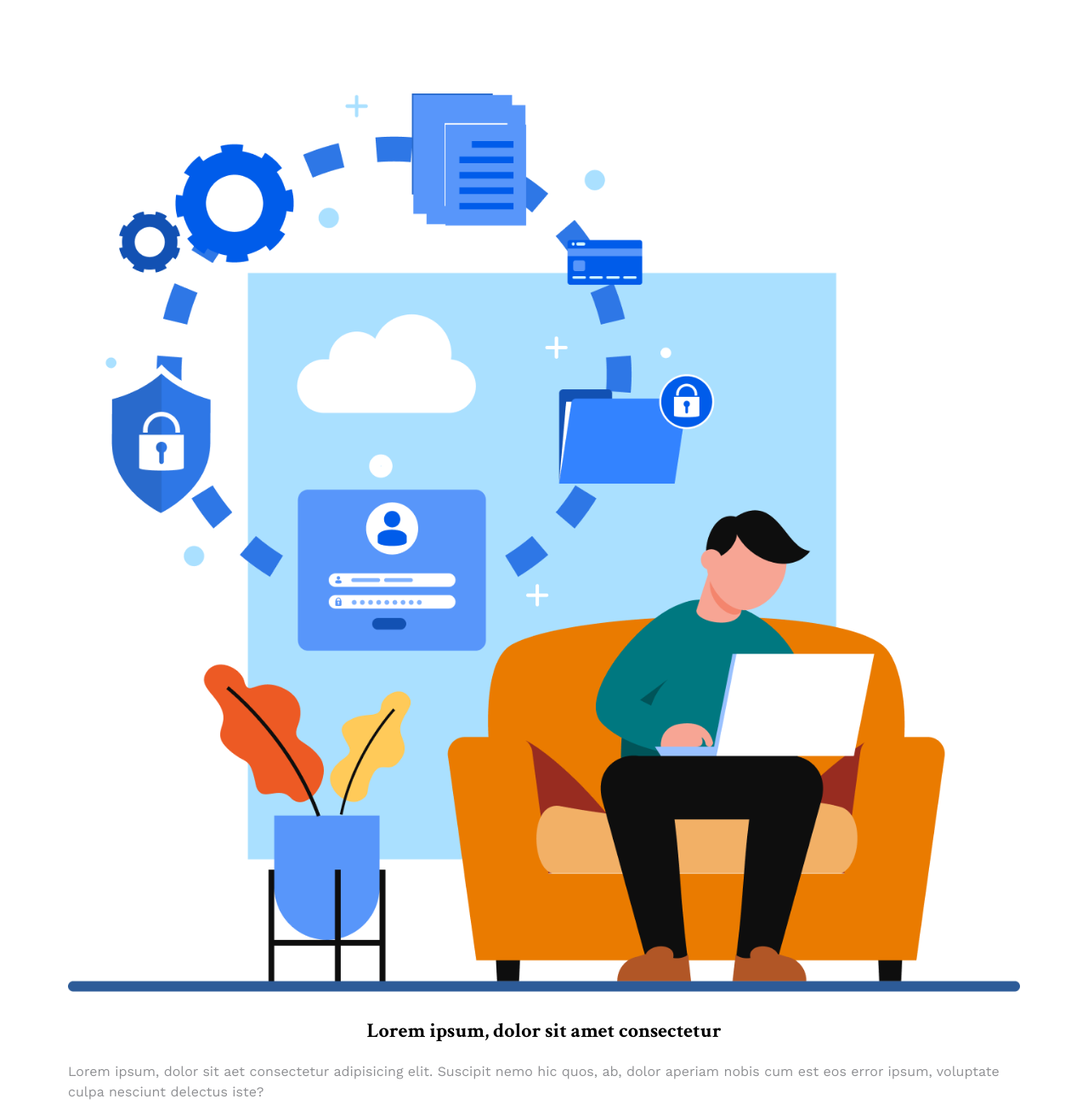
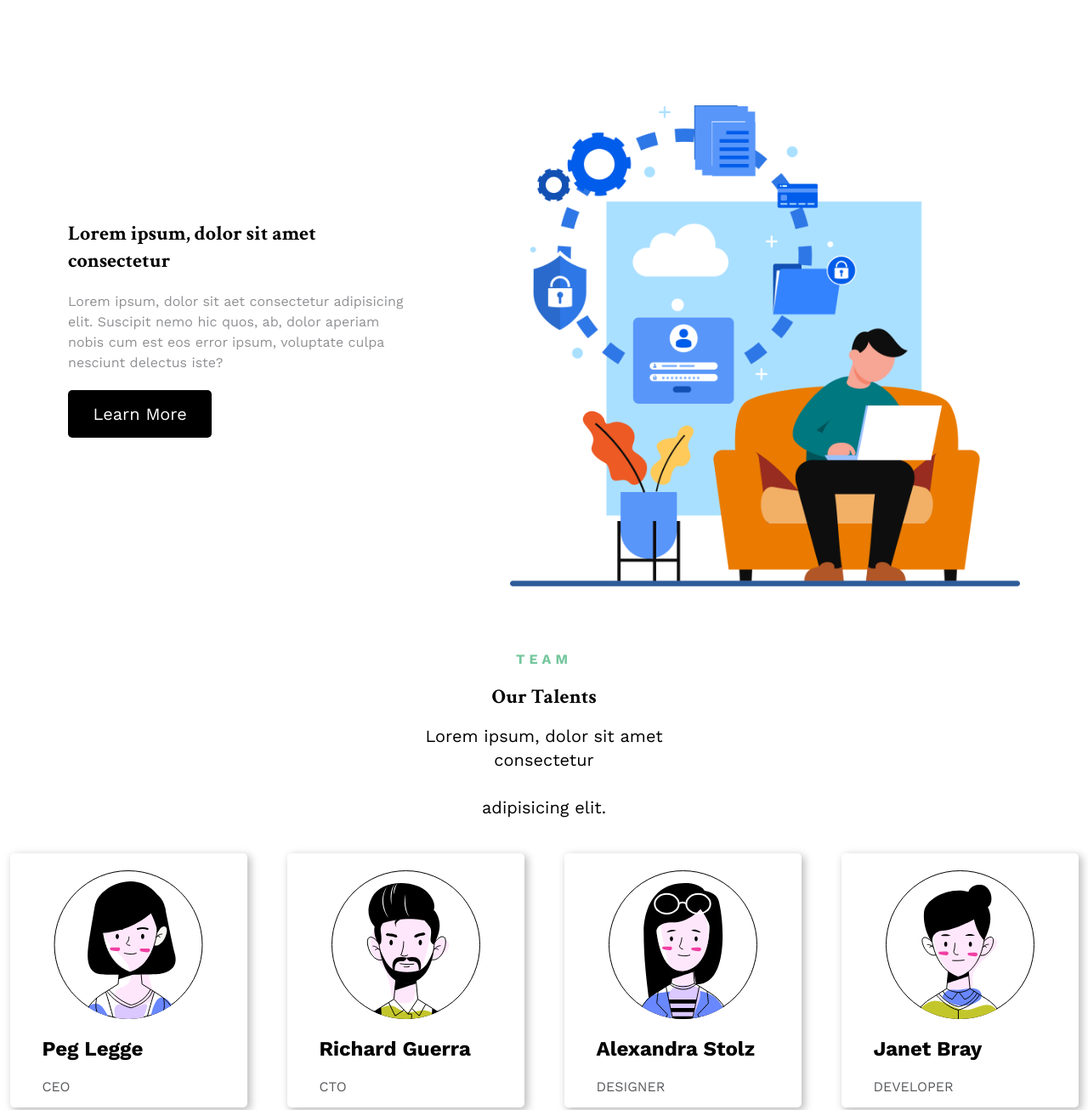
Before and after one commit to ebereez/Startup, a website: page src/index.html in a window 1280 px wide. Shown: the part 1580-2886 px from the top of the page at 85% size. Drawn offline with nearby package versions, Linux system fonts and the light colour scheme.

Commit message:
Second commit

```diff
--- a/src/index.html
+++ b/src/index.html
@@ -169,20 +169,24 @@
         </div>
       </div>
 
+      <div
+        class="lg:flex lg:flex-row-reverse lg:gap-[110px] lg:my-[74px] lg:items-center"
+      >
         <img
-        class="mt-[60.12px] mb-[30px]"
+          class="mt-[60.12px] mb-[30px] lg:my-0 lg:w-[600px] lg:h-[565.73px]"
           src="images/Group3.png"
           alt="group3"
         />
 
+        <div>
           <h1 class="font-[Crimson_Text] font-bold text-2xl">
             Lorem ipsum, dolor sit amet consectetur
           </h1>
 
           <p class="my-5 text-[#212329] opacity-50">
-        Lorem ipsum, dolor sit aet consectetur adipisicing elit. Suscipit nemo
-        hic quos, ab, dolor aperiam nobis cum est eos error ipsum, voluptate
-        culpa nesciunt delectus iste?
+            Lorem ipsum, dolor sit aet consectetur adipisicing elit. Suscipit
+            nemo hic quos, ab, dolor aperiam nobis cum est eos error ipsum,
+            voluptate culpa nesciunt delectus iste?
           </p>
 
           <button
@@ -190,6 +194,8 @@
           >
             Learn More
           </button>
+        </div>
+      </div>
 
       <h2 class="font-bold text-base tracking-[5px] text-[#74C69D]">TEAM</h2>
       <h1 class="my-4 font-[Crimson_Text] font-bold text-2xl">Our Talents</h1>
@@ -199,7 +205,9 @@
         adipisicing elit.
       </p>
 
-      <div class="flex flex-col mt-10 gap-y-[35px] mb-[44px]">
+      <div
+        class="flex flex-col mt-10 gap-y-[35px] mb-[44px] lg:flex lg:flex-row lg:gap-[47px]"
+      >
         <div
           class="w-[279px] h-[299px] py-5 px-[38px] shadow-[3px_3px_10px_1px_rgba(0,0,0,0.25)] rounded-[5px]"
         >
```
Also changed, not shown: src/output.css. Lines whose indentation alone changed are shown as unchanged.
